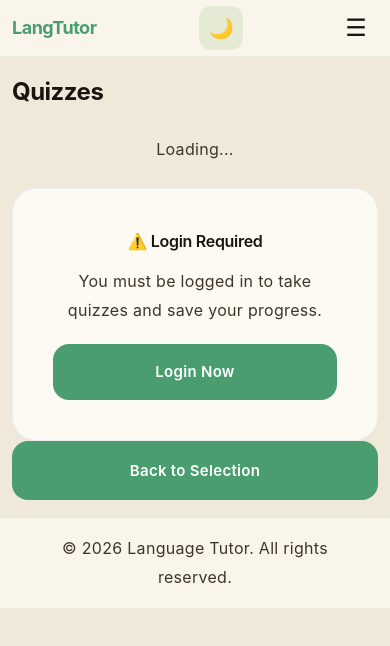
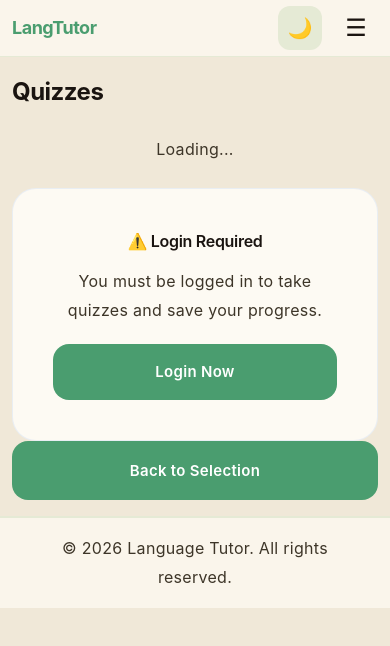
Before and after one commit to TheAssassin001/Language_tutor, a plain HTML site: page quizzes.html in a window 390 px wide. Drawn offline with Linux system fonts and the light colour scheme.

Commit message:
Fix hamburger menu button clickability with better layout
- Wrapped dark mode toggle and hamburger menu in nav-controls div
- Added CSS flexbox layout for proper button alignment
- Ensures hamburger button is not blocked by other elements

```diff
--- a/quizzes.html
+++ b/quizzes.html
@@ -28,10 +28,12 @@
           <li><a href="resources.html" class="nav-link">Resources</a></li>
           <li><a href="writing.html" class="nav-link">Writing Practice</a></li>
         </ul>
-        <button id="darkModeToggle" class="dark-mode-toggle" onclick="DarkMode.toggle()" aria-label="Toggle dark mode">🌙</button>
-        <button class="mobile-menu-toggle" onclick="toggleMobileMenu()" aria-label="Toggle menu">
-          ☰
-        </button>
+        <div class="nav-controls">
+          <button id="darkModeToggle" class="dark-mode-toggle" onclick="DarkMode.toggle()" aria-label="Toggle dark mode">🌙</button>
+          <button class="mobile-menu-toggle" onclick="toggleMobileMenu()" aria-label="Toggle menu">
+            ☰
+          </button>
+        </div>
       </div>
     </div>
     <div class="nav-overlay" id="navOverlay" onclick="closeMobileMenu()"></div>
--- a/style.css
+++ b/style.css
@@ -194,6 +194,13 @@ section {
   color: var(--accent);
 }
 
+/* Navigation controls wrapper */
+.nav-controls {
+  display: flex;
+  align-items: center;
+  gap: var(--spacing-sm);
+}
+
 /* Mobile menu toggle (hidden by default) */
 .mobile-menu-toggle {
   display: none;
```
Also changed, not shown: signup.html (+1 -0 lines).
